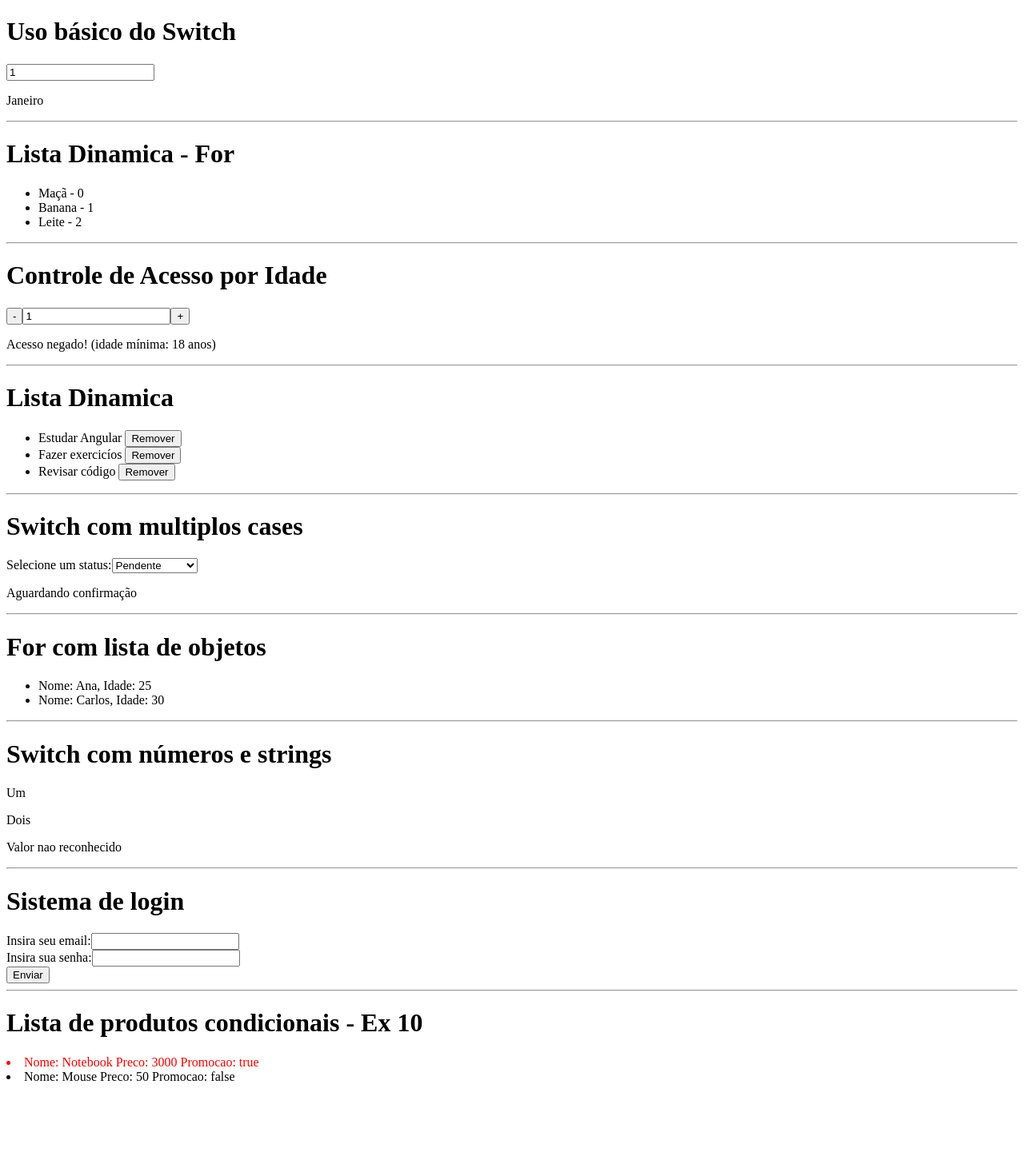
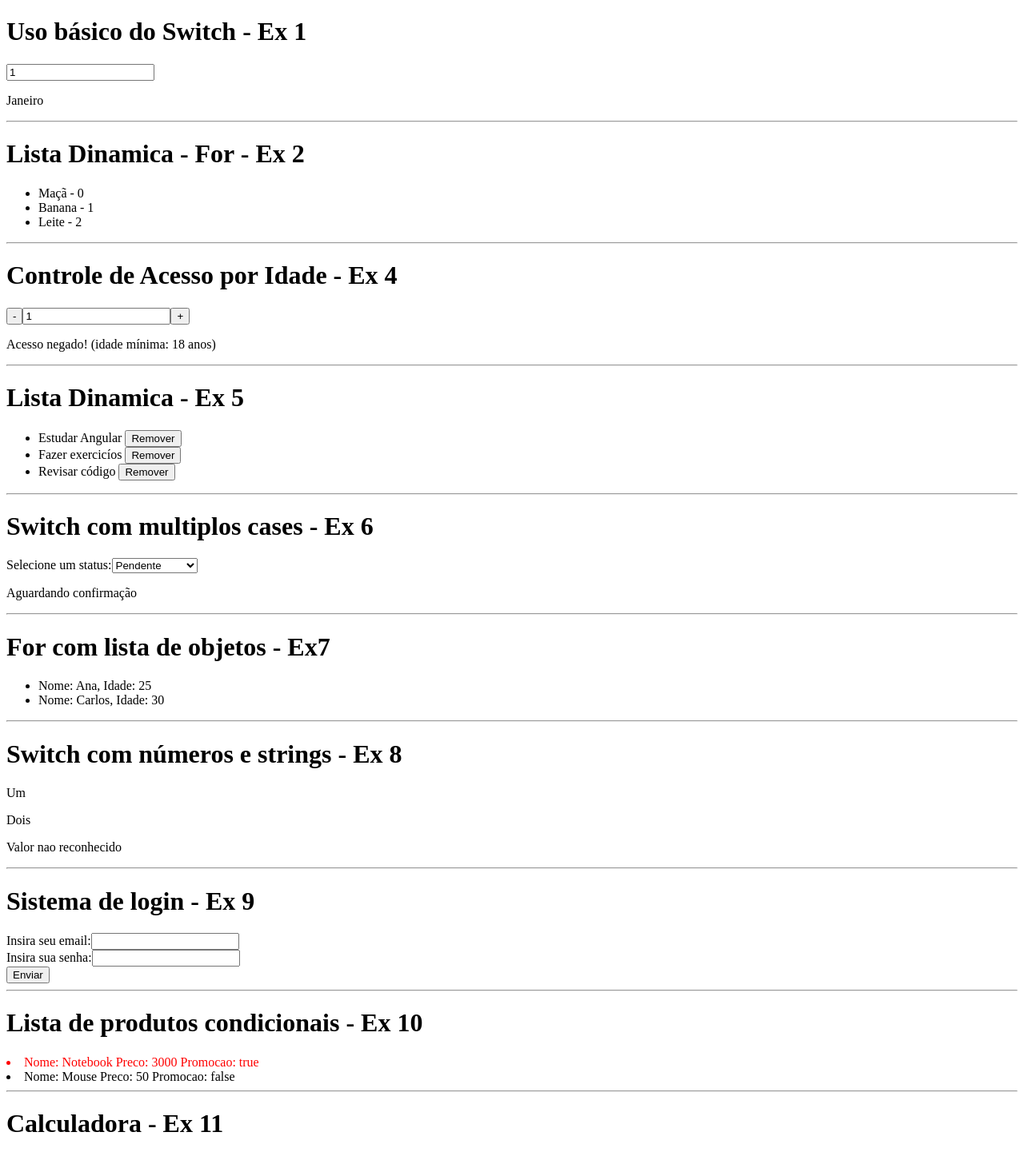
Before and after one commit to ViniShuet/At1_Cp2_mwe, an Angular app: page / in a window 1280 px wide. Shown: the whole page at 80% size. Before the commit the page ends 1364 px from the top, so only its background shows below. Built offline with nearby package versions, Linux system fonts and the light colour scheme.

Commit message:
Arrumando Visu + Inicio Ex 11

```diff
--- a/src/app/app.component.html
+++ b/src/app/app.component.html
@@ -32,4 +32,8 @@
 
 <app-lista-produto-condicional/>
 
+<hr>
+
+<app-calculadora/>
+
 <router-outlet />
--- a/src/app/app.component.ts
+++ b/src/app/app.component.ts
@@ -9,6 +9,7 @@ import { ForEx7Component } from './components/for-ex7/for-ex7.component';
 import { SwitchEx8Component } from './components/switch-ex8/switch-ex8.component';
 import { SistemaLoginComponent } from './components/sistema-login/sistema-login.component';
 import { ListaProdutoCondicionalComponent } from './components/lista-produto-condicional/lista-produto-condicional.component';
+import { CalculadoraComponent } from './components/calculadora/calculadora.component';
 
 @Component({
   selector: 'app-root',
@@ -23,7 +24,8 @@ import { ListaProdutoCondicionalComponent } from './components/lista-produto-con
     ForEx7Component,
     SwitchEx8Component,
     SistemaLoginComponent,
-    ListaProdutoCondicionalComponent
+    ListaProdutoCondicionalComponent,
+    CalculadoraComponent
   ],
   templateUrl: './app.component.html',
   styleUrl: './app.component.css'
--- a/src/app/components/calculadora/calculadora.component.html
+++ b/src/app/components/calculadora/calculadora.component.html
@@ -1 +1 @@
-<p>calculadora works!</p>
+<h1>Calculadora - Ex 11</h1>
--- a/src/app/components/for-ex7/for-ex7.component.html
+++ b/src/app/components/for-ex7/for-ex7.component.html
@@ -1,4 +1,4 @@
-<h1>For com lista de objetos</h1>
+<h1>For com lista de objetos - Ex7</h1>
 
 <ul>
     @for (item of usuarios; track $index) {
--- a/src/app/components/if-else/if-else.component.html
+++ b/src/app/components/if-else/if-else.component.html
@@ -1,4 +1,4 @@
-<h1>Controle de Acesso por Idade</h1>
+<h1>Controle de Acesso por Idade - Ex 4</h1>
 
 <div>
   <button (click)="diminuirIdade()">-</button>
--- a/src/app/components/lista-dinamica/lista-dinamica.component.html
+++ b/src/app/components/lista-dinamica/lista-dinamica.component.html
@@ -1,4 +1,4 @@
-<h1>Lista Dinamica</h1>
+<h1>Lista Dinamica - Ex 5</h1>
 
 <ul>
     @for (item of tarefas; track item; let i = $index) {
--- a/src/app/components/lista-for/lista-for.component.html
+++ b/src/app/components/lista-for/lista-for.component.html
@@ -1,4 +1,4 @@
-<h1>Lista Dinamica - For</h1>
+<h1>Lista Dinamica - For - Ex 2</h1>
 
 <ul>
     @for (item of itens; track $index) {
--- a/src/app/components/sistema-login/sistema-login.component.html
+++ b/src/app/components/sistema-login/sistema-login.component.html
@@ -1,4 +1,4 @@
-<h1>Sistema de login</h1>
+<h1>Sistema de login - Ex 9</h1>
 
 <form (submit)="onSubmit()">
     <div>
--- a/src/app/components/switch-ex8/switch-ex8.component.html
+++ b/src/app/components/switch-ex8/switch-ex8.component.html
@@ -1,4 +1,4 @@
-<h1>Switch com números e strings</h1>
+<h1>Switch com números e strings - Ex 8</h1>
 
 <!-- Criei tres validacoes, mas podemos apenas trocar o valor do primeiro switch para [ngSwitch]="valor" para 2 ou 3 -->
 
--- a/src/app/components/switch/switch.component.html
+++ b/src/app/components/switch/switch.component.html
@@ -1,4 +1,4 @@
-<h1>Uso básico do Switch</h1>
+<h1>Uso básico do Switch - Ex 1</h1>
 
 <input type="number" (change)="trocarValor($event)" [value]="mes">
 
--- a/src/app/components/switchex6/switchex6.component.html
+++ b/src/app/components/switchex6/switchex6.component.html
@@ -1,4 +1,4 @@
-<h1>Switch com multiplos cases</h1>
+<h1>Switch com multiplos cases - Ex 6</h1>
 
 <label for="selector">Selecione um status:</label>
 <select id="selector" (change)="trocarValor($event)">
```
Also changed, not shown: 1 other file (tests, documents, lock files or other folders).
